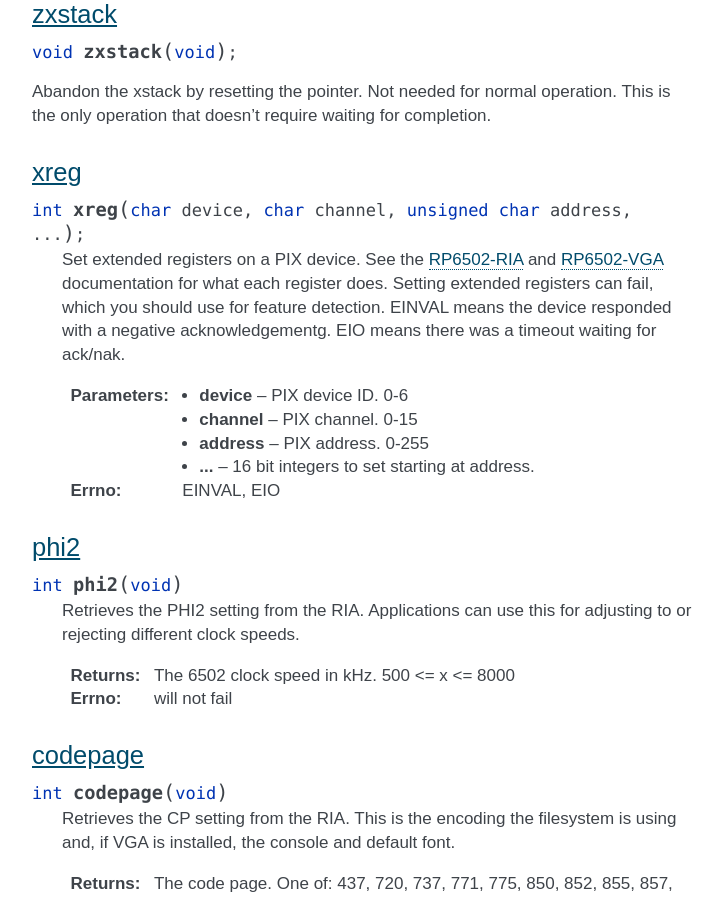
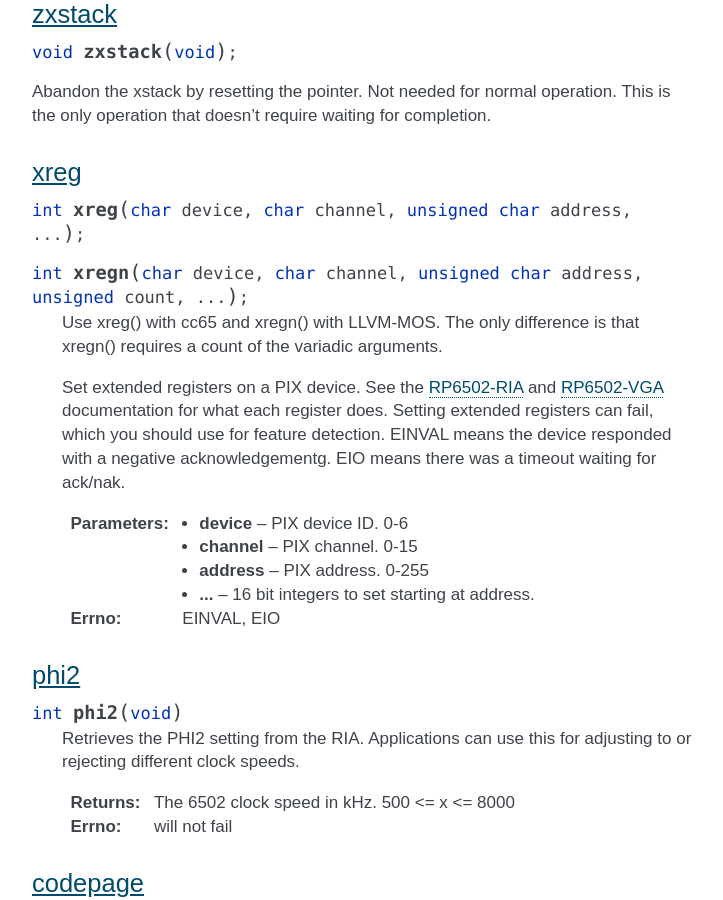
Before and after one commit to picocomputer/picocomputer.github.io, a Sphinx documentation site: the page built from docs/source/api.rst, in a window 1280 px wide and 900 px high, scrolled down 4365 px. Shown: the whole window, without its empty margins (388-1111 px from the left). Built offline with Sphinx 7.4.7, drawn with Linux system fonts in a browser that asks for light colours.

Commit message:
add xregn

```diff
--- a/docs/source/api.rst
+++ b/docs/source/api.rst
@@ -128,6 +128,10 @@ xreg
 ----
 
 .. c:function:: int xreg(char device, char channel, unsigned char address, ...);
+
+.. c:function:: int xregn(char device, char channel, unsigned char address, unsigned count, ...);
+
+   Use xreg() with cc65 and xregn() with LLVM-MOS. The only difference is that xregn() requires a count of the variadic arguments.
 
    Set extended registers on a PIX device. See the :doc:`ria` and :doc:`vga` documentation for what each register does. Setting extended registers can fail, which you should use for feature detection. EINVAL means the device responded with a negative acknowledgementg. EIO means there was a timeout waiting for ack/nak.
 
--- a/docs/source/ria.rst
+++ b/docs/source/ria.rst
@@ -326,7 +326,7 @@ Enable and disable access to the RIA gamepad XRAM registers by setting the exten
   xreg(0, 0, 0x02, xaddr); // enable
   xreg(0, 0, 0x02, 0xFFFF); // disable
 
-Extended memory will be continuously updated with gamepad information. The 9 byte structure described here repeats for a total of 18 bytes representing two controllers. Disconnected controllers will report BTN1 bits 0-4 as 0xF.
+Extended memory will be continuously updated with gamepad information. The 9 byte structure described here repeats for a total of 18 bytes representing two controllers. Disconnected controllers will report BTN1 bits 0-3 as 0xF.
 
 .. list-table::
    :widths: 1 1 20
```
